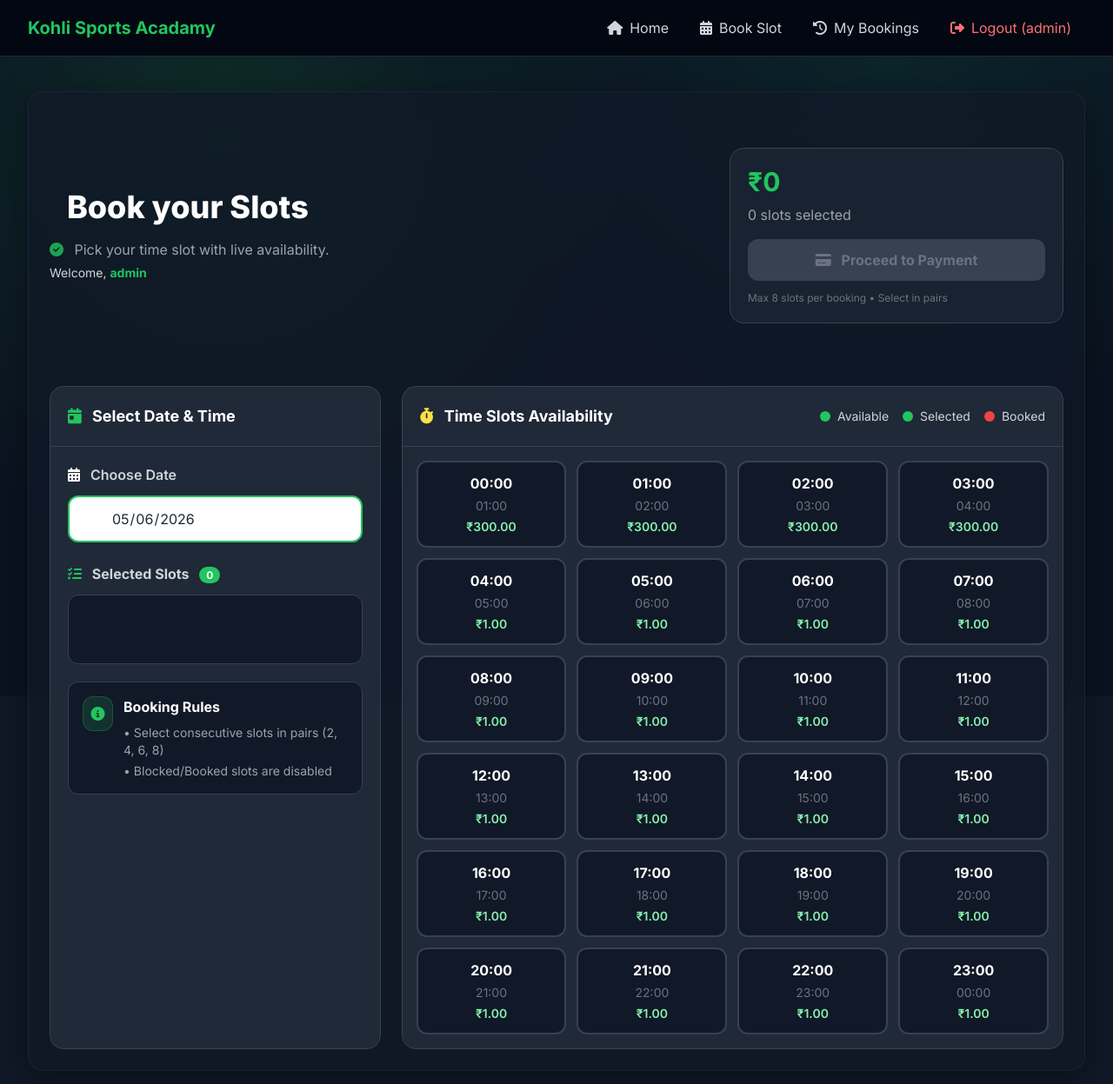
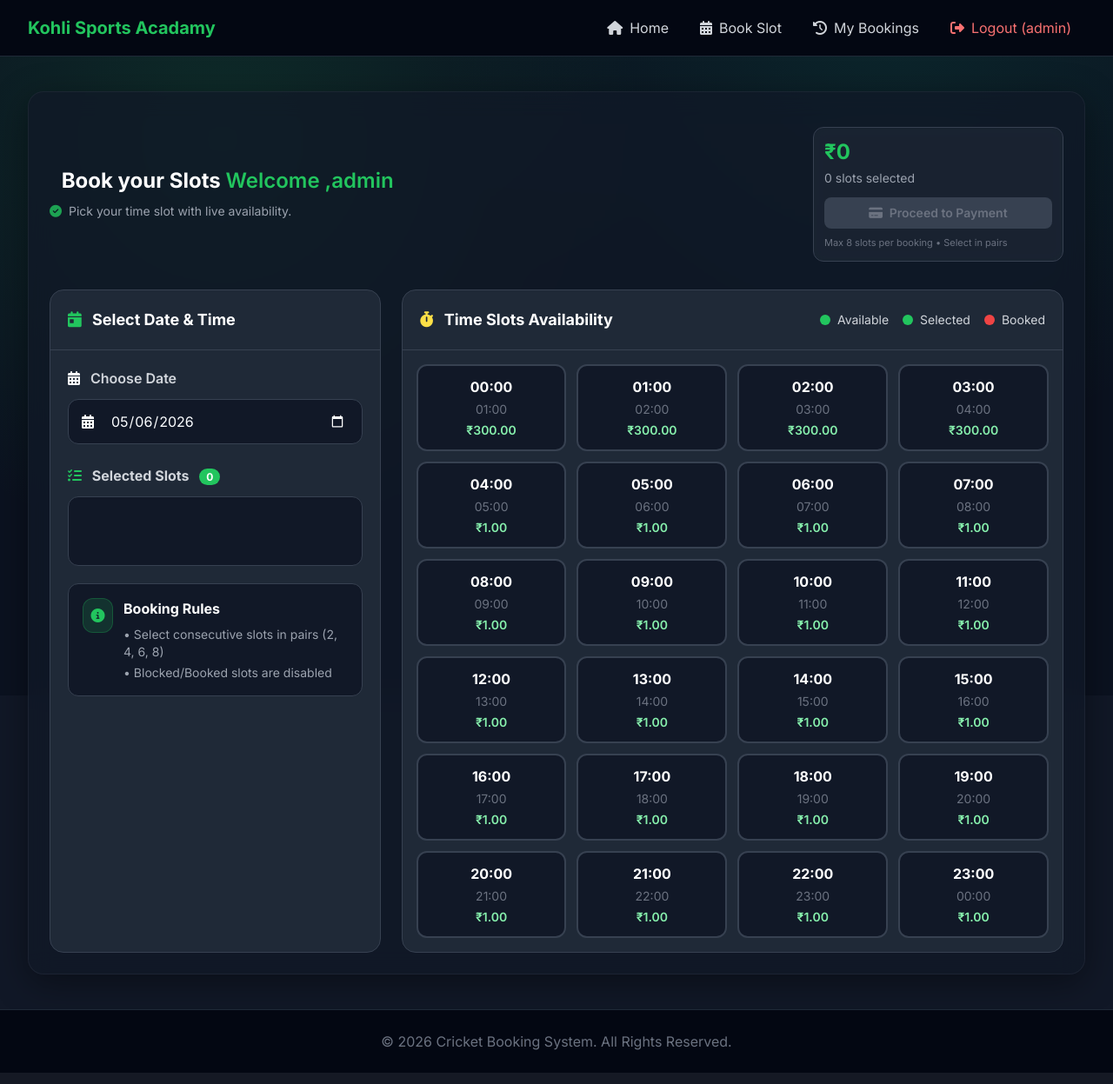
Before and after one commit to Adi19471/cricket_Python_kachicherla, a Django app: page / in a window 1280 px wide. Shown: the top 1247 px of the page at 87% size. Run offline with Django 5.2, Linux system fonts and the light colour scheme; a user stored in the database is signed in; data comes from the database, SQL or seed files in the repository; both versions use the stored data as it was after the commit; some libraries are stand-ins or nearby versions.

Commit message:
as per admin usi

```diff
--- a/booking/static/booking/modern-ui.css
+++ b/booking/static/booking/modern-ui.css
@@ -30,11 +30,17 @@
 ========================= */
 /* Style the date input for better visibility */
 input[type="date"] {
-    background-color: #ffffff !important;
-    color: #1f2937 !important;
-    border: 2px solid #22c55e !important;
+  /* background-color: #ffffff !important; */
+    color: #fbfdff !important;
+    /* border: 2px solid #22c55e !important; */
     cursor: pointer;
+
 }
+
+
+
+
+
 
 /* Focus state */
 input[type="date"]:focus {
--- a/booking/templates/index.html
+++ b/booking/templates/index.html
@@ -4,43 +4,64 @@
 
 {% block content %}
 <!-- Hero Header -->
-<section class="relative py-6 lg:py-10 mb-6 lg:mb-8">
-  <div class="absolute inset-0 pointer-events-none app-hero-bg" aria-hidden="true"></div>
-  <div class="relative flex flex-col lg:flex-row lg:items-center gap-6">
+<section class="relative py-2 lg:py-4 mb-3 lg:mb-4">
+
+  <div class="relative flex flex-col lg:flex-row lg:items-center gap-4">
+
     <div class="flex-1">
-      <h3 class="text-2xl md:text-3xl lg:text-4xl font-extrabold text-white mb-4">
-        <i class="fas fa-cricket-bat-ball text-primary mr-3"></i>
+
+      <h3 class="text-xl md:text-2xl font-bold text-white mb-2">
+        <i class="fas fa-cricket-bat-ball text-primary mr-2"></i>
         Book your Slots
+         <span class="font-semibold text-primary">
+            Welcome ,{{ user.get_full_name|default:user.username }}
+          </span>
       </h3>
-      <div class="mt-2 flex flex-col gap-1">
-        <div class="text-base text-gray-400 leading-relaxed">
-          <i class="fas fa-circle-check text-primary/80 mr-2"></i>
+
+      <div class="mt-1 flex flex-col gap-1">
+
+        <div class="text-sm text-gray-400 leading-relaxed">
+          <i class="fas fa-circle-check text-primary/80 mr-1"></i>
           Pick your time slot with live availability.
         </div>
-        <div class="text-sm text-gray-300">
-          Welcome,
-          <span class="font-bold text-primary">{{ user.get_full_name|default:user.username }}</span>
-        </div>
-      </div>
+
 
 
       </div>
 
-    <div class="lg:w-96">
-      <div class="p-5 rounded-2xl bg-gray-800/70 border border-gray-700 backdrop-blur sticky top-24">
-        <div class="text-3xl font-bold text-primary mb-2" id="total-price">₹0</div>
-        <div class="text-gray-400 mb-4" id="slot-count">0 slots selected</div>
+    </div>
 
-        <button id="proceed-payment" class="w-full py-3 rounded-xl bg-gray-700 text-gray-500 font-bold cursor-not-allowed" disabled>
-          <i class="fas fa-credit-card mr-2"></i> Proceed to Payment
+    <div class="lg:w-72">
+
+      <div class="p-3 rounded-xl bg-gray-800/70 border border-gray-700 backdrop-blur sticky top-20">
+
+        <div class="text-2xl font-bold text-primary mb-1" id="total-price">
+          ₹0
+        </div>
+
+        <div class="text-sm text-gray-400 mb-3" id="slot-count">
+          0 slots selected
+        </div>
+
+        <button
+          id="proceed-payment"
+          class="w-full py-2 rounded-lg bg-gray-700 text-gray-500 text-sm font-semibold cursor-not-allowed"
+          disabled
+        >
+          <i class="fas fa-credit-card mr-1"></i>
+          Proceed to Payment
         </button>
 
-        <p class="mt-3 text-xs text-gray-500">
+        <p class="mt-2 text-[11px] text-gray-500">
           Max 8 slots per booking • Select in pairs
         </p>
+
       </div>
+
     </div>
+
   </div>
+
 </section>
 
 <div class="flex flex-col lg:flex-row gap-6">
@@ -68,6 +89,7 @@
     class="app-date-input w-full px-4 py-3 pl-12 rounded-xl bg-gray-900 border border-gray-700 text-white focus:outline-none focus:border-primary transition-all"
     required
   />
+
   <i class="fas fa-calendar-alt absolute left-4 top-1/2 transform -translate-y-1/2 text-white"></i>
 </div>
         </div>
```
Also changed, not shown: booking/templates/home_landing.html (+5 -9 lines), db.sqlite3. Lines whose indentation alone changed are shown as unchanged.
